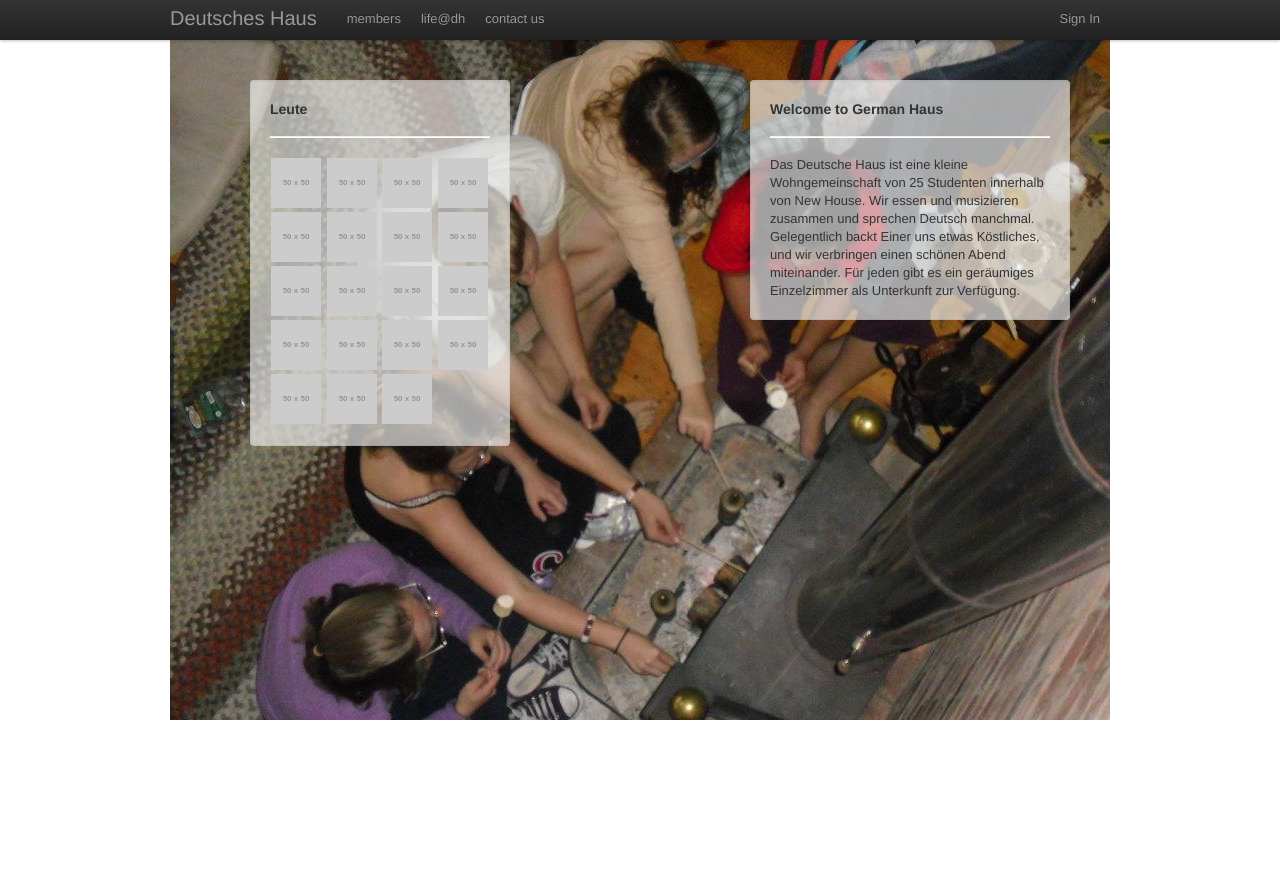
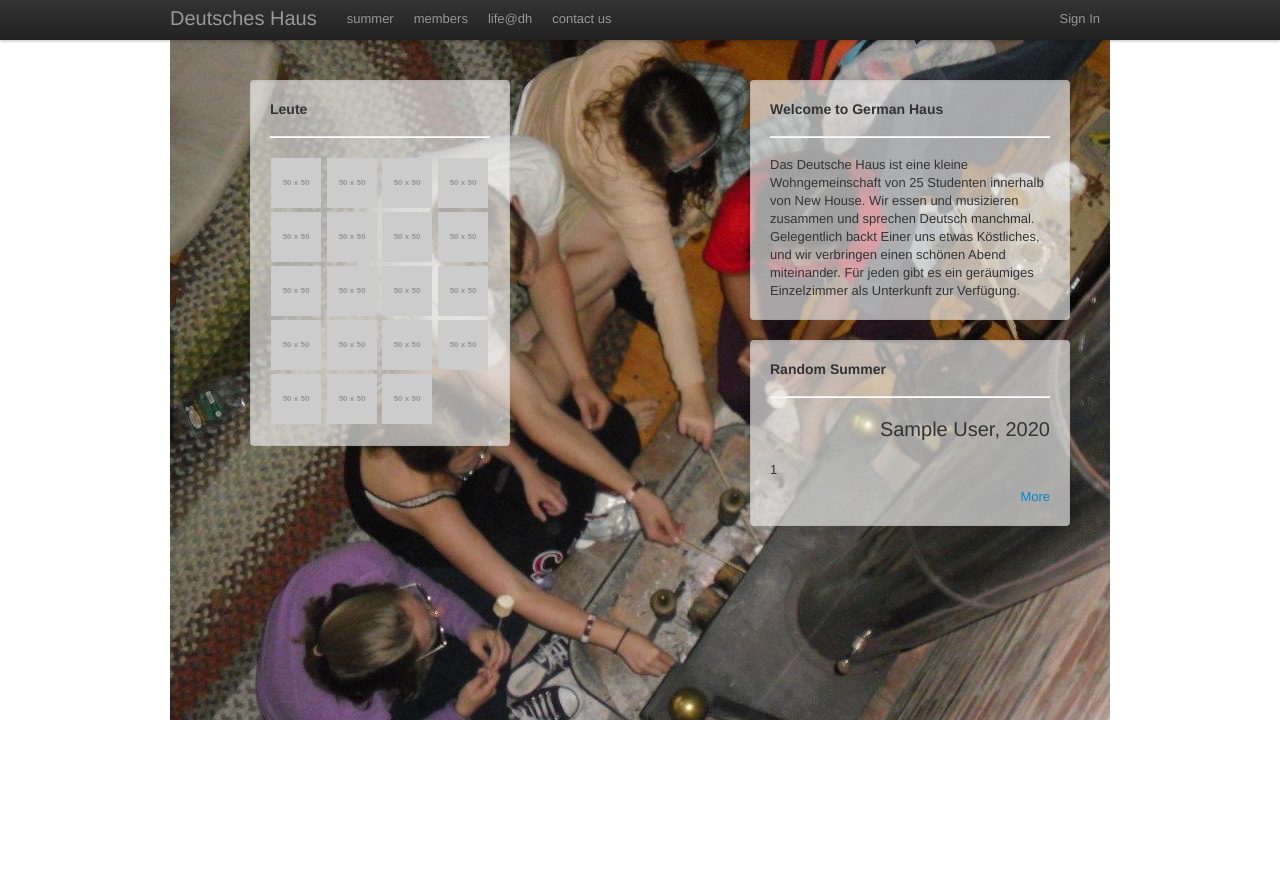
Before and after one commit to ogu2/MIT-dh-website, a Django app: page / in a window 1280 px wide. Run offline with Django 3.2, Linux system fonts and the light colour scheme; tables that the repository leaves empty hold one stand-in row (values such as "Sample post"); grey boxes labelled with a size stand in for pictures from a placeholder-image service; parts of the project's set-up code (start-up, migrations or seed data) failed here and were passed over; some libraries are stand-ins or nearby versions.

Commit message:
summer plans

```diff
--- a/website/admin.py
+++ b/website/admin.py
@@ -1,5 +1,5 @@
 #Admin page for website
-from website.models import UserProfile
+from website.models import UserProfile, Summer
 from django.contrib import admin
 
 class UserProfileAdmin(admin.ModelAdmin):
@@ -7,3 +7,4 @@ class UserProfileAdmin(admin.ModelAdmin):
     list_filter = ['is_alum','year', 'is_social_member']
 
 admin.site.register(UserProfile,UserProfileAdmin)
+admin.site.register(Summer)
--- a/website/models.py
+++ b/website/models.py
@@ -19,3 +19,12 @@ class UserProfile(models.Model):
 
 	def __unicode__(self):
 		return str(self.user.first_name)+' '+str(self.user.last_name)+' ('+str(self.user.username)+') , '+str(self.year)
+
+class Summer(models.Model):
+	'''Just for use during REX
+	TODO:rethink this'''
+	userp=models.ForeignKey(UserProfile,unique=True)
+	what_you_did=models.TextField()
+	yGermanHouse=models.TextField()
+	anything_else=models.TextField()
+	Short_bio=models.TextField()
--- a/website/templates/index.html
+++ b/website/templates/index.html
@@ -48,6 +48,20 @@
 	           <p>Blog title 2</p>
 	           <p>Blog title 3</p>
 	        </div>
+	     {% elif summer %}
+
+	         <div class="row well well-transparent">
+	           <h4>Random Summer</h4>
+	           <hr/>
+	           <div class="row-fluid">
+	           	<!--img class ="span2" src='https://graph.facebook.com/{{summer.userp.fb_username}}/picture'-->
+	           	<p class="offset1 lead" style="float:right"> {{summer.userp.user.first_name}} {{summer.userp.user.last_name}}{% if summer.userp.year %}, {{summer.userp.year}}{% endif %}
+	           	</p>
+           	   </div>
+	           <p>{{summer.what_you_did}}</p>
+	           <a href="{% url summer %}" style="float:right">More</a>
+	        </div>
+
          {% endif %}
         </div>
       </div>
--- a/website/templates/members.html
+++ b/website/templates/members.html
@@ -5,7 +5,12 @@
     {% include "alerts.html" %}
     {%if members%}
     {%for member in members %}
+    {% block member_details%}
+    {% comment %}
+    	making page extandable
+    {% endcomment %}
         {% include "userinfo.html" %}
+    {%endblock%}
     {% endfor %}
     {% else %}
     <p class ="lead">There are no members in the database. </p>
--- a/website/templates/page.html
+++ b/website/templates/page.html
@@ -18,6 +18,7 @@
           <a class="brand" href="{% url home %}">Deutsches Haus</a>
           <div class="nav-collapse">
 	          <ul class="nav">
+	               <li><a href="{% url summer %}">summer</a></li>
 	               <li><a href="{% url members %}">members</a></li>
 	               <li><a href="{% url life %}">life@dh</a></li>
 	               <li><a href="{% url contact_us%}">contact us</a></li>
--- a/website/urls.py
+++ b/website/urls.py
@@ -9,4 +9,5 @@ urlpatterns = patterns('website.views',
     url(r'^members$','members',name='members'),
     url(r'^life$','life',name='life'),
     url(r'^devel$','devel', name='devel'),
+    url(r'^summer$','summer', name='summer'),
 )
--- a/website/views.py
+++ b/website/views.py
@@ -2,7 +2,9 @@
 from django.http import HttpResponse
 from django.shortcuts import render_to_response
 from django.core.context_processors import request
-from website.models import UserProfile
+from website.models import UserProfile, Summer
+import random
+
 def index(request):
     return HttpResponse("habari dh")
 
@@ -12,6 +14,10 @@ def home(request):
   if uid is None:
     members=UserProfile.objects.filter(is_alum=False, is_social_member=False)
     args['members']=members
+    x=Summer.objects.all()
+    if x:
+        random.shuffle(x)
+        args['summer']=x[0]
     return render_to_response('index.html',args)
   else:
     return render_to_response('user.html', {'user': User.objects.get(pk=uid)})
@@ -36,5 +42,11 @@ def members(request):
     args['members']=UserProfile.objects.filter(is_alum=False, is_social_member=False)
     return render_to_response('members.html',args) #members.html
 
+def summer(request):
+    '''Template extends members'''
+    args={}
+    args['members']=Summer.objects.filter(userp__is_alum=False, userp__is_social_member=False)
+    return render_to_response('summer.html',args)
+
 def devel(request):
     return render_to_response('devel.html')
```
